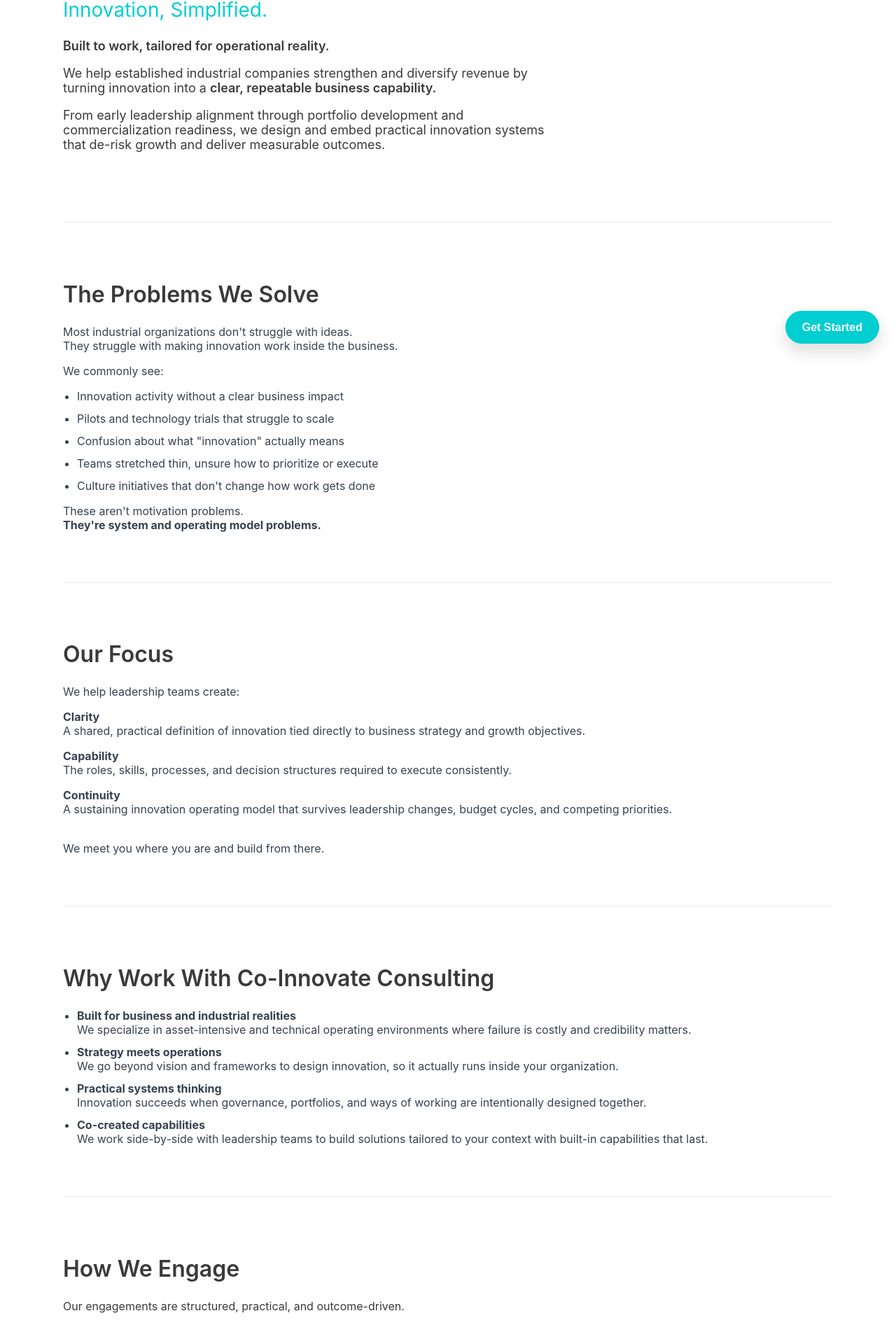
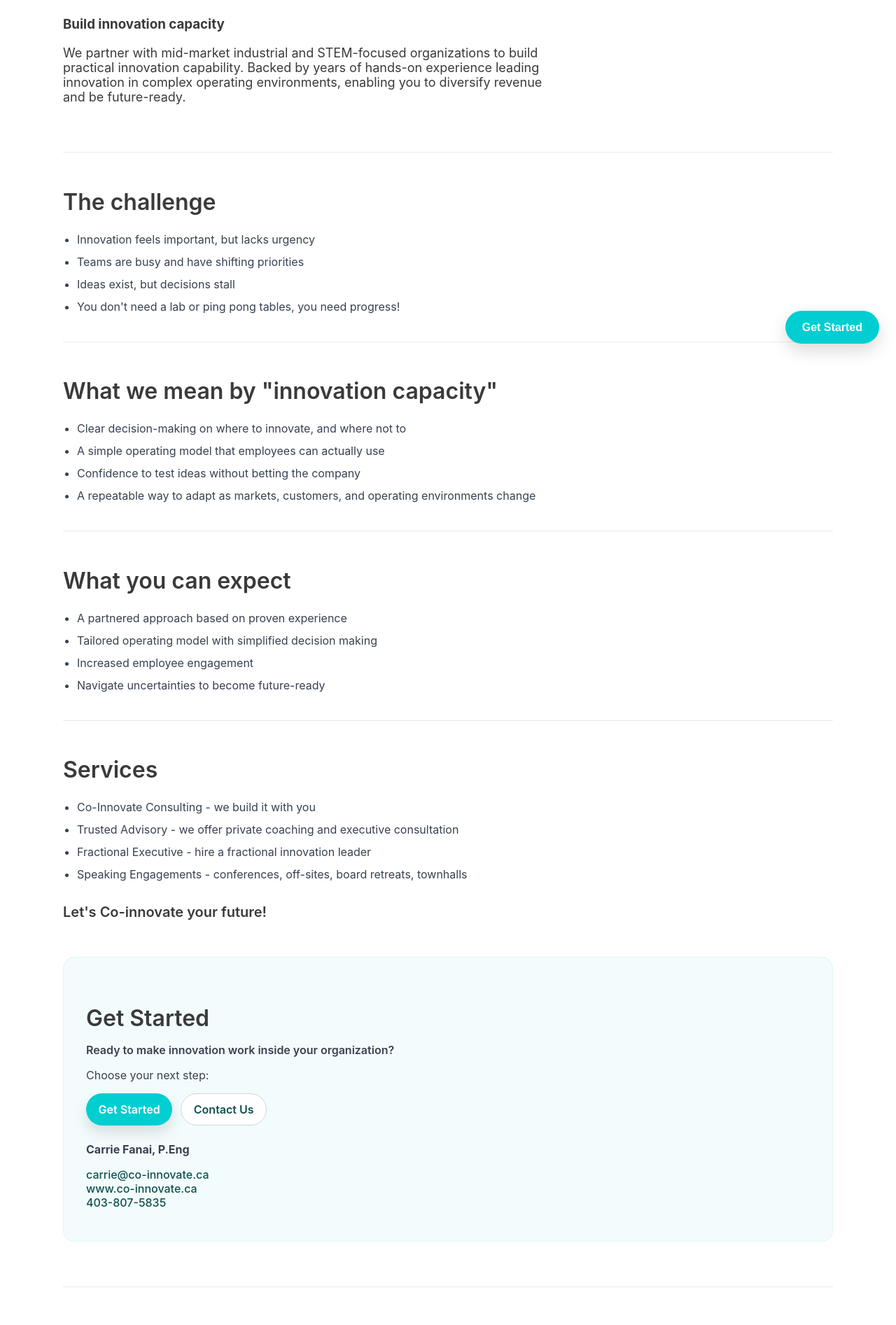
Before and after one commit to carson-fn/Co-Innovate, a React (Create React App) app: page / in a window 1280 px wide. Shown: the part 285-2178 px from the top of the page at 70% size. Built offline with nearby package versions, Linux system fonts and the light colour scheme.

Commit message:
Update landing page text

```diff
--- a/src/pages/landing/LandingPage.tsx
+++ b/src/pages/landing/LandingPage.tsx
@@ -14,121 +14,85 @@
     return (
         <>
             <div className="page">
-
                 <div className="main">
                     <h1>Co-Innovate Consulting</h1>
                     <h2>Innovation, Simplified.</h2>
+                    <h3>Build innovation capacity</h3>
                     <p>
-                        <strong>Built to work, tailored for operational reality.</strong>
-                    </p>
-                    <p>
-                        We help established industrial companies strengthen and diversify revenue by turning
-                        innovation into a <strong>clear, repeatable business capability.</strong>
-                    </p>
-                    <p>
-                        From early leadership alignment through portfolio development and commercialization
-                        readiness, we design and embed practical innovation systems that de-risk growth and deliver
-                        measurable outcomes.
+                        We partner with mid-market industrial and STEM-focused organizations to build practical
+                        innovation capability. Backed by years of hands-on experience leading innovation in complex
+                        operating environments, enabling you to diversify revenue and be future-ready.
                     </p>
                 </div>
 
                 <hr />
+                <div className="section">
 
-                <div className="section">
-                    <h2>The Problems We Solve</h2>
 
-                    <p>
-                        Most industrial organizations don't struggle with ideas.<br />
-                        They struggle with making innovation work inside the business.
-                    </p>
-
-                    <p>We commonly see:</p>
+                    <h2>The challenge</h2>
                     <ul>
-                        <li>Innovation activity without a clear business impact</li>
-                        <li>Pilots and technology trials that struggle to scale</li>
-                        <li>Confusion about what "innovation" actually means</li>
-                        <li>Teams stretched thin, unsure how to prioritize or execute</li>
-                        <li>Culture initiatives that don't change how work gets done</li>
-                    </ul>
-
-                    <p>
-                        These aren't motivation problems. <br />
-                        <strong>They're system and operating model problems.</strong>
-                    </p>
-                </div>
-                <hr />
-
-                <div className="section">
-                    <h2>Our Focus</h2>
-
-                    <p>We help leadership teams create:</p>
-                    <p>
-                        <strong>Clarity</strong><br />
-                        A shared, practical definition of innovation tied directly to business strategy and growth objectives.
-                    </p>
-
-                    <p><strong>Capability</strong><br />
-                        The roles, skills, processes, and decision structures required to execute consistently.
-                    </p>
-
-                    <p><strong>Continuity</strong><br />
-                        A sustaining innovation operating model that survives leadership changes, budget cycles, and competing priorities.
-                    </p>
-
-                    <p><br />We meet you where you are and build from there.</p>
-
-                </div>
-                <hr />
-
-                <div className="section">
-                    <h2>Why Work With Co-Innovate Consulting</h2>
-                    <ul>
-                        <li>
-                            <strong>Built for business and industrial realities</strong><br />
-                            We specialize in asset-intensive and technical operating environments where failure is costly and credibility matters.
-                        </li>
-
-                        <li>
-                            <strong>Strategy meets operations</strong><br />
-                            We go beyond vision and frameworks to design innovation, so it actually runs inside your organization.
-                        </li>
-                        <li>
-                            <strong>Practical systems thinking</strong><br />
-                            Innovation succeeds when governance, portfolios, and ways of working are intentionally designed together.
-                        </li>
-                        <li>
-                            <strong>Co-created capabilities</strong><br />
-                            We work side-by-side with leadership teams to build solutions tailored to your context with built-in capabilities that last.
-                        </li>
-                    </ul>
-                </div>
-                <hr />
-
-                <div className="section">
-                    <h2>How We Engage</h2>
-                    Our engagements are structured, practical, and outcome-driven.
-                    <ul>
-                        <li>We create clarity by replacing buzzwords with an actionable structure</li>
-                        <li>We share proven experience to accelerate decision-making</li>
-                        <li>We guide evidence-based de-risking to scale opportunities for growth</li>
-                        <li>We build capability while delivering real value</li>
+                        <li>Innovation feels important, but lacks urgency</li>
+                        <li>Teams are busy and have shifting priorities</li>
+                        <li>Ideas exist, but decisions stall</li>
+                        <li>You don't need a lab or ping pong tables, you need progress!</li>
                     </ul>
 
                 </div>
+
                 <hr />
+                <div className="section">
 
-                <OfferingsSection />
+                    <h2>What we mean by "innovation capacity"</h2>
+                    <ul>
+                        <li>Clear decision-making on where to innovate, and where not to</li>
+                        <li>A simple operating model that employees can actually use</li>
+                        <li>Confidence to test ideas without betting the company</li>
+                        <li>
+                            A repeatable way to adapt as markets, customers, and operating environments change
+                        </li>
+                    </ul>
+
+                </div>
+
+                <hr />
+                <div className="section">
+
+                    <h2>What you can expect</h2>
+                    <ul>
+                        <li>A partnered approach based on proven experience</li>
+                        <li>Tailored operating model with simplified decision making</li>
+                        <li>Increased employee engagement</li>
+                        <li>Navigate uncertainties to become future-ready</li>
+                    </ul>
+                </div>
+
+                <hr />
+                <div className="section">
+                    <h2>Services</h2>
+                    <ul>
+                        <li>Co-Innovate Consulting - we build it with you</li>
+                        <li>Trusted Advisory - we offer private coaching and executive consultation</li>
+                        <li>Fractional Executive - hire a fractional innovation leader</li>
+                        <li>Speaking Engagements - conferences, off-sites, board retreats, townhalls</li>
+                    </ul>
+
+
+                    <h3>
+                     Let's Co-innovate your future!
+                    </h3>
+                </div>
+
+
+                <GetStartedSection />
                 <hr />
 
                 <FounderSection />
-                <hr />
 
-                <GetStartedSection />
 
                 <div className="logo-banner">
                     <img src={banner2} alt="Co-Innovate secondary banner" />
                 </div>
-            </div>
+            </div >
 
             <FloatingGetStartedButton />
         </>
--- a/src/pages/landing/components/GetStartedSection.tsx
+++ b/src/pages/landing/components/GetStartedSection.tsx
@@ -7,11 +7,11 @@
 
       <div className="get-started-actions">
         <a className="cta-btn cta-primary" href="/questionnaire">
-          Start 5-Question Form
+          Get Started
         </a>
-        <a className="cta-btn cta-secondary" href="https://calendly.com/" target="_blank" rel="noopener noreferrer">
+        {/* <a className="cta-btn cta-secondary" href="https://calendly.com/" target="_blank" rel="noopener noreferrer">
           Book a Consultation
-        </a>
+        </a> */}
         <a className="cta-btn cta-ghost" href="/contact">
           Contact Us
         </a>
@@ -21,8 +21,11 @@
         <p>
           <strong>Carrie Fanai, P.Eng</strong>
         </p>
-        <p>carrie@co-innovate.ca</p>
-        <p>www.co-innovate.ca</p>
+        <p>
+        <a className="get-started-link" href="mailto:carrie@co-innovate.ca">carrie@co-innovate.ca</a> <br/>
+        <a className="get-started-link" href="https://www.co-innovate.ca">www.co-innovate.ca</a> <br/>
+        <a className="get-started-link" href="tel:403-807-5835">403-807-5835</a>
+        </p>
       </div>
     </div>
   );
--- a/src/pages/landing/styles.css
+++ b/src/pages/landing/styles.css
@@ -22,7 +22,7 @@
 
 /* Main Section */
 .main {
-  padding: 6rem 0 5rem;
+  padding: 4rem 0 3rem;
 }
 
 .main h1 {
@@ -50,7 +50,7 @@
 
 /* Sections */
 .section {
-  padding: 3rem 0;
+  padding: 1rem 0;
   /* max-width: 800px; */
 }
 
@@ -152,7 +152,8 @@
   border: 1px solid #dff6f6;
   border-radius: 16px;
   padding: 2.5rem 2rem;
-  margin: 3rem 0;
+  margin-top: 1.5rem;
+  margin-bottom: 4rem;
 }
 
 .get-started-section h2 {
@@ -302,3 +303,15 @@
 .logo-banner img{
   max-width: 100%;
 }
+
+.get-started-contact .get-started-link {
+  color: #0f4f50;
+  font-weight: 500;
+  text-decoration: none;
+  /* line-height: 1.9; */
+}
+
+.get-started-contact .get-started-link:hover {
+  color: darkturquoise;
+  text-decoration: underline;
+}
```
